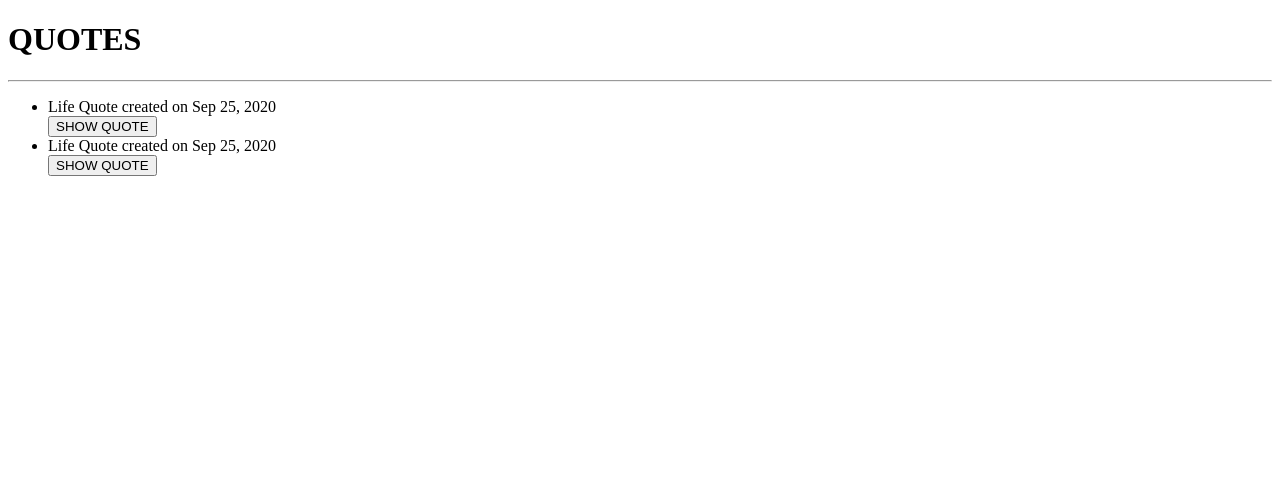
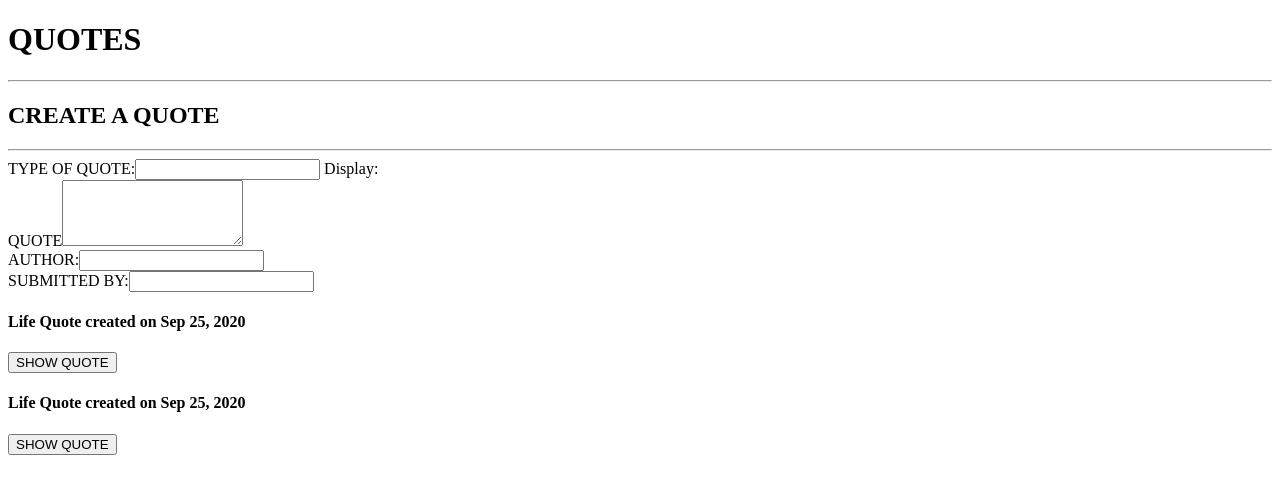
Before and after one commit to Nelly-ayebale/quotes, an Angular app: page / in a window 1280 px wide. Shown: the top 494 px of the page. Built offline with nearby package versions, Linux system fonts and the light colour scheme.

Commit message:
Added styling to the DetailComponent

```diff
--- a/src/app/quote/quote.component.html
+++ b/src/app/quote/quote.component.html
@@ -1,13 +1,19 @@
-<div>
+<div class="container">
     <h1>QUOTES</h1>
     <hr>
-    <ul>
-        <div *ngFor='let quote of quotes; let i = index'>
-            <li>{{quote.type}} Quote created on {{quote.completeDate|date}}</li>
-            <button (click)='showQuote(i)'>SHOW QUOTE</button>
-            <app-quotes-detail *ngIf='quote.showDescription' [quote]='quote' (isComplete)='deleteQuote($event,i)'>
-            </app-quotes-detail>
+    <div class="row">
+        <div class="col-md-6 border">
+            <app-quotes-form></app-quotes-form>
+        </div>
+        <div class="col-md-6 border">
+            <div *ngFor='let quote of quotes; let i = index' class="border m-5 p-3">
+                <h4>{{quote.type}} Quote created on {{quote.completeDate|date}}</h4>
+                <button (click)='showQuote(i)'>SHOW QUOTE</button>
+                <app-quotes-detail *ngIf='quote.showDescription' [quote]='quote' (isComplete)='deleteQuote($event,i)'>
+                </app-quotes-detail>
 
+            </div>
         </div>
-    </ul>
+
+    </div>
 </div>
--- a/src/app/quotes-detail/quotes-detail.component.html
+++ b/src/app/quotes-detail/quotes-detail.component.html
@@ -1,5 +1,21 @@
-<p>{{quote.description}}</p>
-<p>Author:-{{quote.author}}-</p>
-<p>Submitted By:{{ quote.name}}</p>
-<p>This quote was created {{quote.completeDate|dateCount}} day ago</p>
-<button (click)='quoteDelete(true)'>Delete Quote</button>
+<style>
+    h4 {
+        font-weight: bold;
+
+    }
+
+    .author {
+        color: darkred;
+    }
+
+    .submit {
+        color: darkred;
+    }
+</style>
+<div class="details border m-3 p-4">
+    <h4>{{quote.description}}</h4>
+    <h4 class="author">Author:-{{quote.author}}-</h4>
+    <h4 class="submit">Submitted By:{{ quote.name}}</h4>
+    <h5>This quote was created {{quote.completeDate|dateCount}} day ago</h5>
+    <button (click)='quoteDelete(true)' class="btn btn-danger">Delete Quote</button>
+</div>
```
